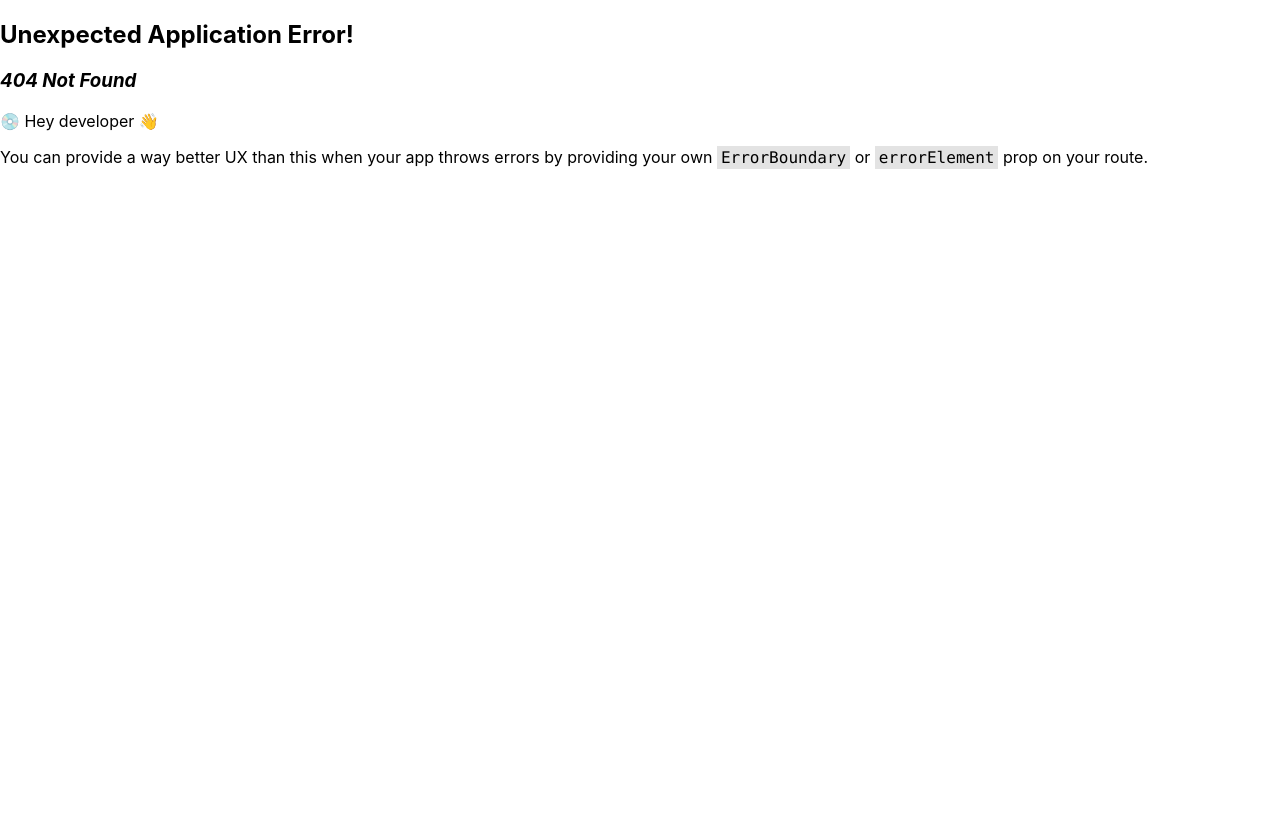
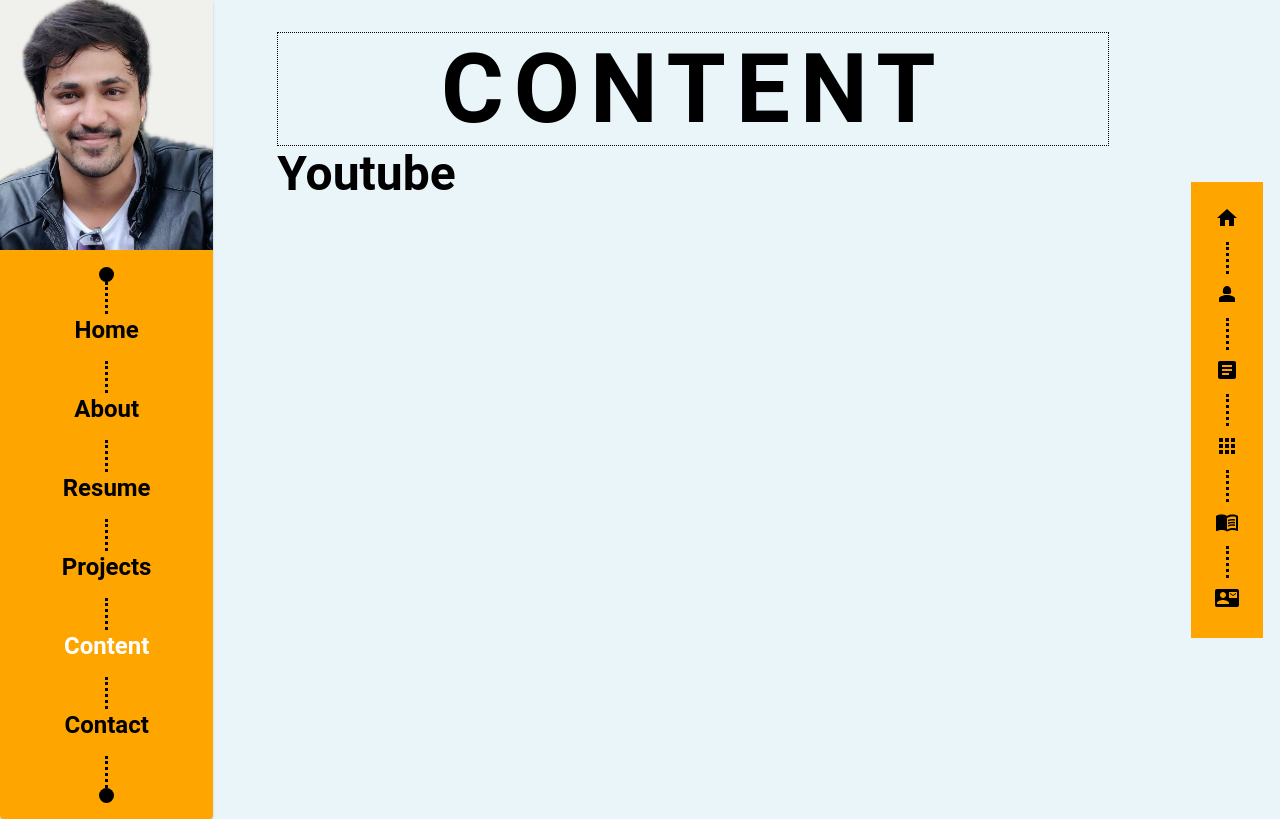
Before and after one commit to VrushabBayas/portfolio, a React (Create React App) app: page /portfolio/content in a window 1280 px wide. Before the commit this address had no page. Built offline with nearby package versions, Linux system fonts and the light colour scheme.

Commit message:
add route for content

```diff
--- a/src/App.js
+++ b/src/App.js
@@ -8,6 +8,7 @@ import Projects from "./containers/Projects";
 
 import "./App.css";
 import Contact from "./containers/Contact";
+import Content from "./containers/Content";
 
 const router = createBrowserRouter(
   [
@@ -31,6 +32,10 @@ const router = createBrowserRouter(
       path: "/contact",
       element: <Contact />,
     },
+    {
+      path: "/content",
+      element: <Content />,
+    },
   ],
   { basename: "/portfolio" }
 );
--- /dev/null
+++ b/src/containers/Content/index.js
@@ -0,0 +1,22 @@
+import React from "react";
+import Layout from "../Layout";
+import { Grid, Typography } from "@mui/material";
+
+function Content(props) {
+  return (
+    <Layout title="CONTENT">
+      <Grid
+        container
+        sx={{
+          margin: "auto",
+        }}
+      >
+        <Typography variant="h3">
+          <b>Youtube</b>
+        </Typography>
+      </Grid>
+    </Layout>
+  );
+}
+
+export default Content;
--- a/src/containers/SideBar/index.js
+++ b/src/containers/SideBar/index.js
@@ -93,13 +93,13 @@ export default function ActionAreaCard() {
               <div className="verticle-bar" />
               <li className="list-item zoom-effect">
                 <NavLink
-                  to="/"
+                  to="/content"
                   className={({ isActive, isPending }) =>
                     isPending ? "pending" : isActive ? "active" : ""
                   }
                 >
                   <Typography variant="h5" marginBottom="15px" fontWeight={600}>
-                    Blogs
+                    Content
                   </Typography>
                 </NavLink>
               </li>
```
